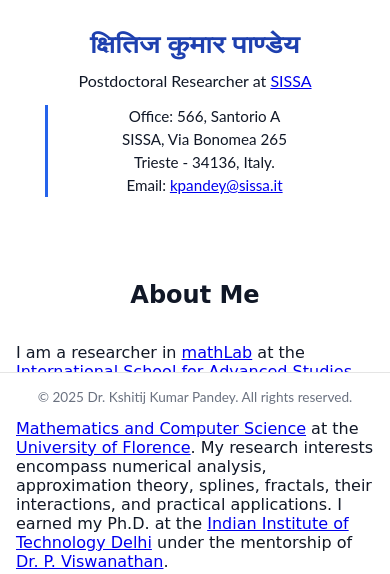
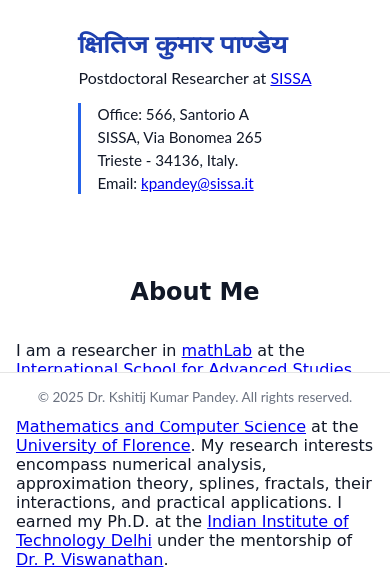
Before and after one commit to kshitij-maths/kshitij-maths.github.io, a plain HTML site: page index.html in a window 390 px wide. Shown: the part 423-997 px from the top of the page. Drawn offline with Linux system fonts and the light colour scheme.

Commit message:
Deployed on $(date) kshitij-maths/Webpage@e7d68a58f648e4f75355173ee7376dfe3930a1e9

```diff
--- a/css/components-mobile/hero.css
+++ b/css/components-mobile/hero.css
@@ -11,14 +11,34 @@
 
   .hero-text, .hero-image {
     width: 100%;
-    margin-left: 0;   /* reset mobile spacing */
+    margin-left: 0;
+  }
+
+  .hero-content-wrapper {
+    display: inline-block;
+    text-align: left;
+    max-width: 100%;
   }
 
   .hero-name {
-    width: 100%;      /* auto width for mobile */
+    width: auto;
+    overflow: visible;
   }
 
   .hero-name.hindi .name-inner {
-    transform-origin: center;
+    transform-origin: left;
+  }
+
+  .hero-name.english .name-inner {
+    transform: scaleX(1.07);
+    transform-origin: left;
+    display: inline-block;
+  }
+
+  .hero-contact-info {
+    display: block;
+    text-align: left;
+    margin-top: 1rem;
+    margin-left: 0;
   }
 }
--- a/sections/hero.html
+++ b/sections/hero.html
@@ -3,6 +3,7 @@
     <div class="hero-container">
 
       <div class="hero-text">
+        <div class="hero-content-wrapper">
           <div id="nameTicker" class="hero-name">
             <span class="name-inner"></span>
           </div>
@@ -21,6 +22,7 @@
             </p>
           </div>
         </div>
+      </div>
 
       <div class="hero-image">
         <img src="photo.jpg" alt="Dr. Kshitij Kumar Pandey" loading="lazy">
```
Lines whose indentation alone changed are shown as unchanged.
